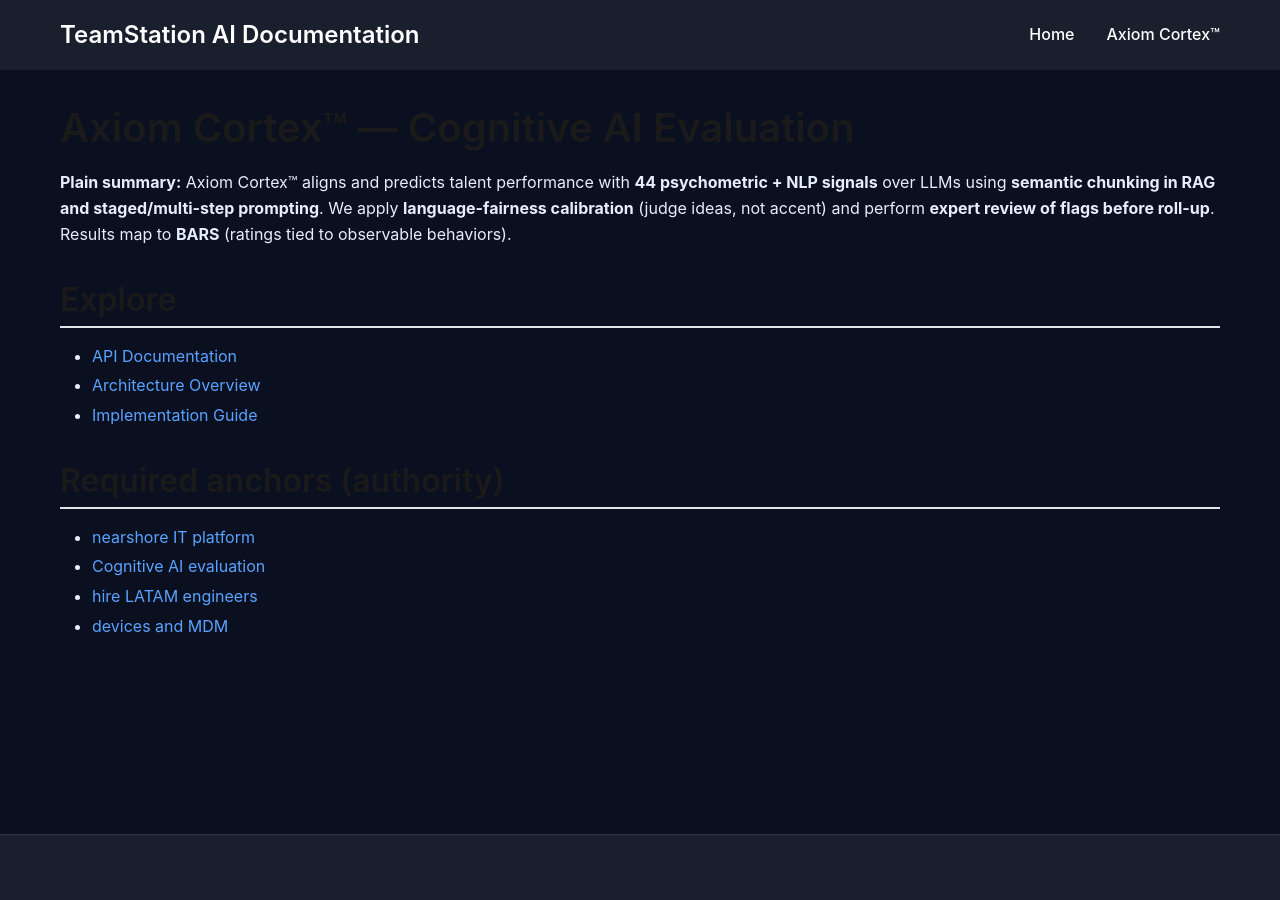
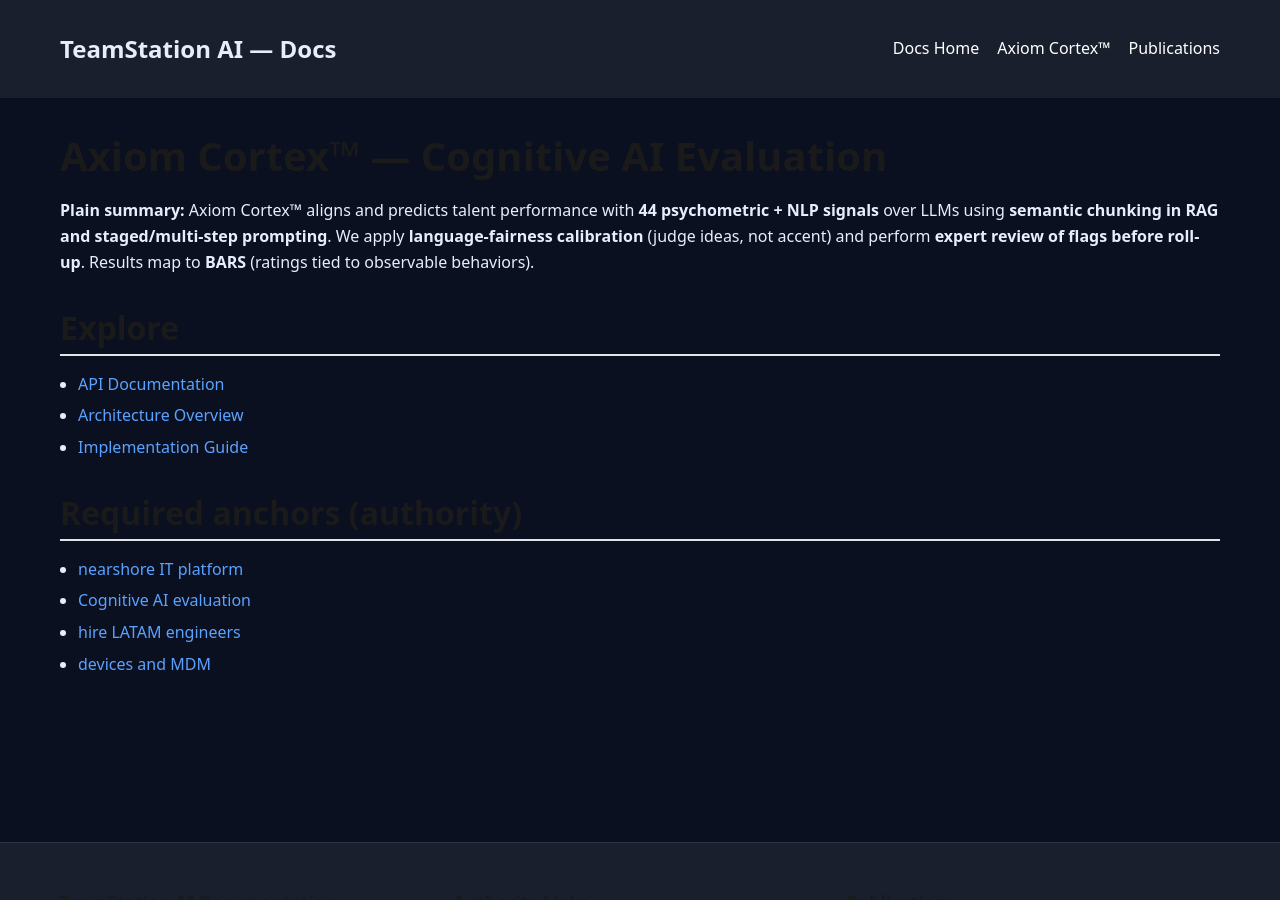
Before and after one commit to TeamStation-AI/docs, a Jekyll site: the page built from _axiom_cortex/index.md, in a window 1280 px wide and 900 px high. Built offline with Jekyll 4.4.1, drawn with Linux system fonts in a browser that asks for light colours; some of the changed text lies outside the part shown.

Commit message:
Enhance page layout with SEO and footer updates

```diff
--- a/_layouts/page.html
+++ b/_layouts/page.html
@@ -5,7 +5,7 @@
   <meta http-equiv="X-UA-Compatible" content="IE=edge" />
   <meta name="viewport" content="width=device-width, initial-scale=1" />
 
-  {% seo %} <!-- JSON-LD + SEO tags -->
+  {% seo %} <!-- JSON-LD + meta via jekyll-seo-tag -->
 
   <title>{{ page.title | default: site.title }}</title>
   <meta name="description" content="{{ page.description | default: site.description }}" />
@@ -15,32 +15,45 @@
   <meta name="color-scheme" content="dark light" />
   <meta name="theme-color" content="#0b1020" />
 
+  <!-- Main CSS -->
   <link rel="stylesheet" href="{{ '/assets/css/main.css' | relative_url }}" />
 
-  <!-- Minimal accessibility & dark baseline even if CSS fails -->
+  <!-- Minimal inline safety so links stay visible/clickable even if CSS fails -->
   <style>
     :root{--bg:#0b1020;--surface:#111735;--text:#e6eefc;--brand:#5aa2ff;--border:#22304f}
-    html,body{background:var(--bg);color:var(--text)}
-    a{color:var(--brand)}
+    html,body{background:var(--bg);color:var(--text);font-family:system-ui,-apple-system,Segoe UI,Roboto,Helvetica,Arial,sans-serif}
+    a{color:var(--brand);text-decoration:none;pointer-events:auto}
+    a:hover{text-decoration:underline}
     a:focus-visible,button:focus-visible{outline:3px solid #9cc4ff;outline-offset:2px}
     .skip-link{position:absolute;left:-999px;top:auto;width:1px;height:1px;overflow:hidden}
     .skip-link:focus{left:16px;top:16px;width:auto;height:auto;background:#111735;color:#e6eefc;padding:8px 12px;border:2px solid #5aa2ff;border-radius:8px;z-index:1000}
     .site-header{background:#1a1f2e;color:#e6eefc}
     .site-footer{background:#1a1f2e;color:#e6eefc;border-top:1px solid #2b344d}
-    .content-card{background:#23272e;border-color:#333;color:#e0e0e0}
+    .wrapper{max-width:1200px;margin:0 auto;padding:0 20px}
+    .site-nav{display:flex;justify-content:space-between;align-items:center;padding:14px 0}
+    .site-title{color:#e6eefc;font-weight:700}
+    .nav-links{display:flex;gap:18px}
+    .page-content{min-height:calc(100vh - 220px);padding:32px 0}
+    .footer-content{display:grid;grid-template-columns:repeat(auto-fit,minmax(220px,1fr));gap:20px}
+    .footer-section h3{margin:0 0 8px 0}
+    ul{margin:0;padding-left:18px}
+    li{margin:6px 0}
   </style>
 </head>
 <body class="{% if page.section %}section-{{ page.section }}{% endif %}">
   <a class="skip-link" href="#main">Skip to content</a>
 
   <header class="site-header" role="banner">
-    <nav class="site-nav" aria-label="Main">
-      <a href="{{ '/' | relative_url }}" class="site-title">{{ site.title }}</a>
-      <div class="nav-links">
-        <a href="{{ '/' | relative_url }}">Home</a>
-        <a href="{{ '/axiom-cortex/' | relative_url }}">Axiom Cortex™</a>
-      </div>
-    </nav>
+    <div class="wrapper">
+      <nav class="site-nav" aria-label="Main">
+        <a href="{{ '/' | relative_url }}" class="site-title">TeamStation AI — Docs</a>
+        <div class="nav-links">
+          <a href="{{ '/' | relative_url }}">Docs Home</a>
+          <a href="{{ '/axiom-cortex/' | relative_url }}">Axiom Cortex™</a>
+          <a href="{{ '/publications/' | relative_url }}">Publications</a>
+        </div>
+      </nav>
+    </div>
   </header>
 
   <main class="page-content" id="main" tabindex="-1">
@@ -56,19 +69,31 @@
           <h3>{{ site.title }}</h3>
           <p>{{ site.description }}</p>
         </div>
+
         <div class="footer-section">
           <h3>Authority Links</h3>
           <ul>
-            <!-- Canonical anchors (as required) -->
-            <li><a href="https://teamstation.dev/nearshore-it-co-pilot">nearshore IT platform</a></li>
+            <!-- ✅ Correct platform URL -->
+            <li><a href="https://teamstation.dev/nearshore-integrated-services">nearshore IT platform</a></li>
             <li><a href="https://teamstation.dev/technical-interview-evaluation">Cognitive AI evaluation</a></li>
             <li><a href="https://teamstation.dev/latam-talent">hire LATAM engineers</a></li>
             <li><a href="https://teamstation.dev/nearshore-it-staff-augmentation-pricing/flexible-secure-device-management-latam-it">devices and MDM</a></li>
           </ul>
         </div>
+
+        <div class="footer-section">
+          <h3>Publications</h3>
+          <ul>
+            <li><a href="https://papers.ssrn.com/sol3/papers.cfm?abstract_id=5165433">SSRN: Redesigning Human Capacity (5165433)</a></li>
+            <li><a href="https://papers.ssrn.com/sol3/papers.cfm?abstract_id=5253470">SSRN Working Paper (5253470)</a></li>
+            <li><a href="https://papers.ssrn.com/sol3/papers.cfm?abstract_id=5188490">SSRN Working Paper (5188490)</a></li>
+            <li><a href="https://scholar.google.com/citations?user=aNol-ycAAAAJ">Google Scholar — TeamStation AI</a></li>
+          </ul>
+        </div>
       </div>
-      <div class="footer-bottom">
-        <p>&copy; {{ site.time | date: '%Y' }} {{ site.title }}</p>
+
+      <div class="footer-bottom" style="padding-top:16px;border-top:1px solid #2b344d;margin-top:16px">
+        <p>&copy; {{ site.time | date: '%Y' }} TeamStation AI — Nearshore IT Co-Pilot™ & Axiom Cortex™</p>
       </div>
     </div>
   </footer>
```
